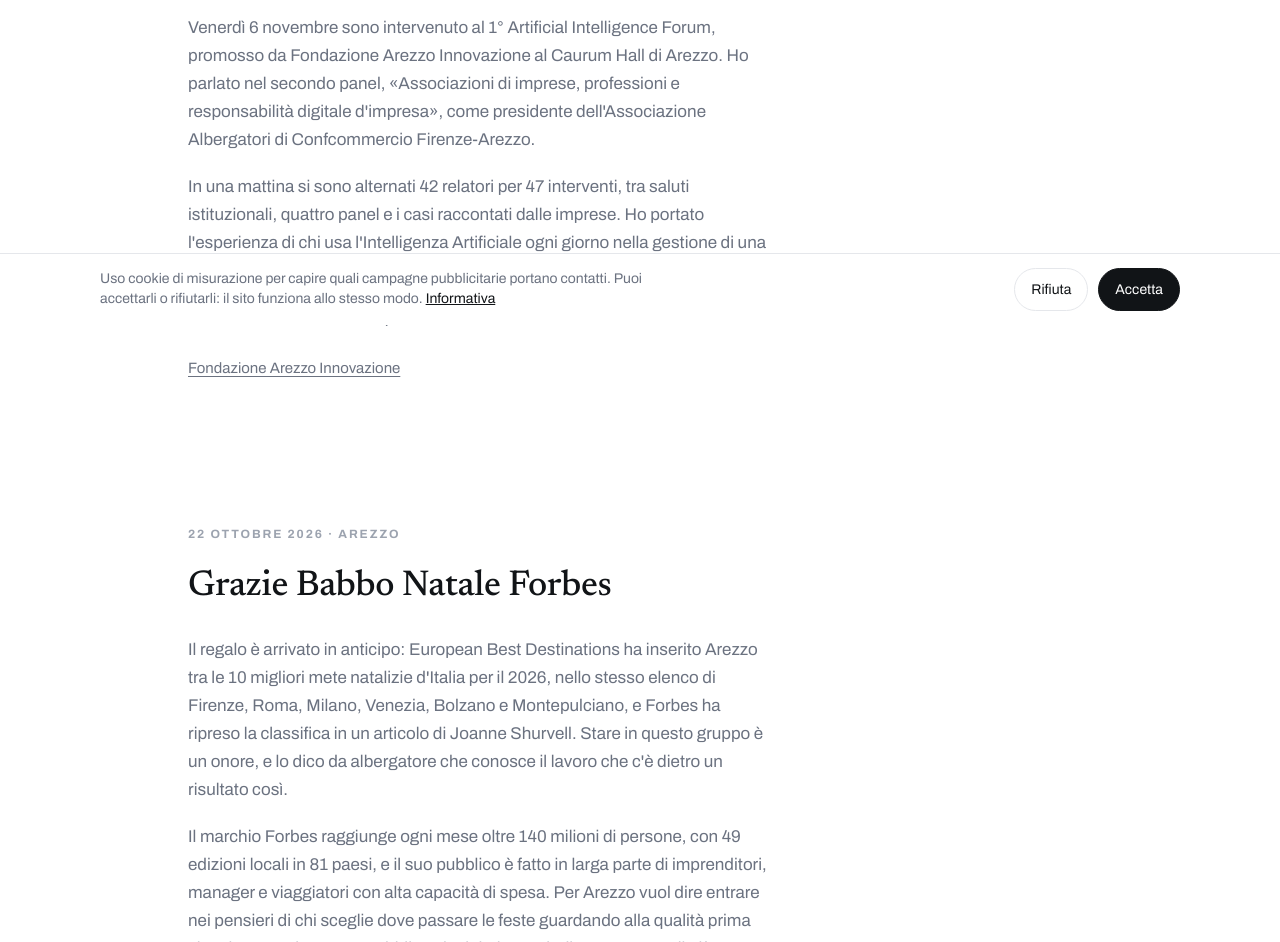
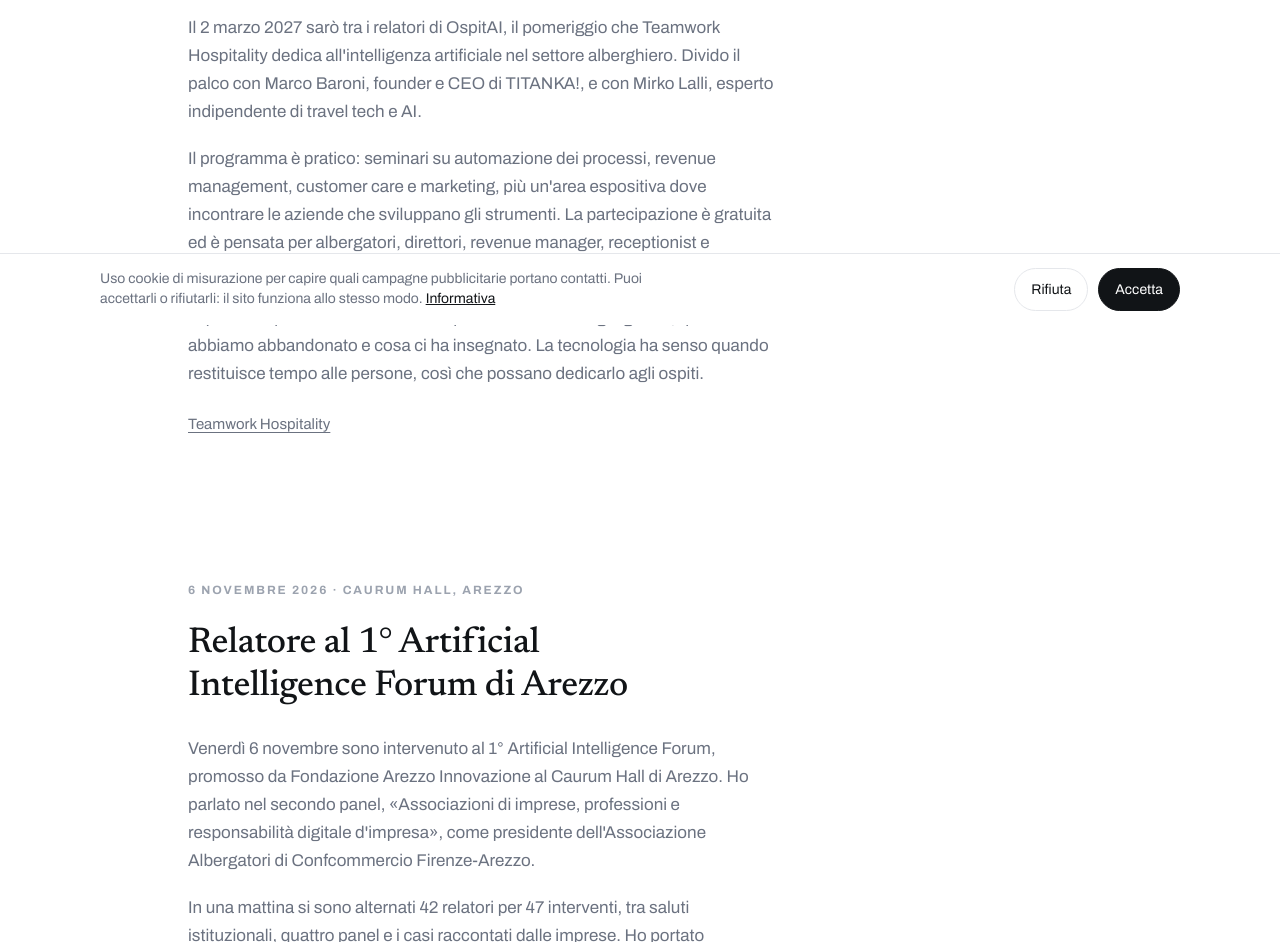
Before and after one commit to mimomichele/mipassalacqua, a plain HTML site: page notizie.html in a window 1280 px wide. Shown: the part 475-1417 px from the top of the page. Drawn offline with Linux system fonts and the light colour scheme.

Commit message:
Notizie: relatore a OspitAI (2 marzo 2027)
Co-Authored-By: Claude Opus 5.5 <noreply@anthropic.com>
Claude-Session: https://claude.ai/code/session_01CdW2nHtcohjnR65ocF6huS

```diff
--- a/notizie.html
+++ b/notizie.html
@@ -238,7 +238,22 @@ document.addEventListener('click',function(e){var a=e.target.closest&&e.target.c
   </div>
 </header>
 
-<section id="ai-forum-arezzo" style="padding-top:0">
+<section id="ospitai-2027" style="padding-top:0">
+  <div class="wrap">
+    <div class="kicker">2 marzo 2027 · dalle 14:00 alle 18:00</div>
+    <h2>Relatore a OspitAI, l'intelligenza artificiale al servizio dell'ospitalità</h2>
+    <div class="prose">
+      <p>Il 2 marzo 2027 sarò tra i relatori di OspitAI, il pomeriggio che Teamwork Hospitality dedica all'intelligenza artificiale nel settore alberghiero. Divido il palco con Marco Baroni, founder e CEO di TITANKA!, e con Mirko Lalli, esperto indipendente di travel tech e AI.</p>
+      <p>Il programma è pratico: seminari su automazione dei processi, revenue management, customer care e marketing, più un'area espositiva dove incontrare le aziende che sviluppano gli strumenti. La partecipazione è gratuita ed è pensata per albergatori, direttori, revenue manager, receptionist e responsabili marketing e prenotazioni.</p>
+      <p>Io porto l'esperienza di ASC Hotel: quello che usiamo ogni giorno, quello che abbiamo abbandonato e cosa ci ha insegnato. La tecnologia ha senso quando restituisce tempo alle persone, così che possano dedicarlo agli ospiti.</p>
+    </div>
+    <div class="artlinks">
+      <a class="ghost" href="https://www.teamworkhospitality.com" rel="noopener" target="_blank">Teamwork Hospitality</a>
+    </div>
+  </div>
+</section>
+
+<section id="ai-forum-arezzo">
   <div class="wrap">
     <div class="kicker">6 novembre 2026 · Caurum Hall, Arezzo</div>
     <h2>Relatore al 1° Artificial Intelligence Forum di Arezzo</h2>
--- a/sitemap.xml
+++ b/sitemap.xml
@@ -3,7 +3,7 @@
   <url><loc>https://mipassalacqua.it/</loc><lastmod>2026-10-13</lastmod><priority>1.0</priority></url>
   <url><loc>https://mipassalacqua.it/consulenza.html</loc><lastmod>2026-10-02</lastmod><priority>0.9</priority></url>
   <url><loc>https://mipassalacqua.it/hospitality-day-2026-agentic-ai.html</loc><lastmod>2026-10-13</lastmod><priority>0.6</priority></url>
-  <url><loc>https://mipassalacqua.it/notizie.html</loc><lastmod>2026-10-13</lastmod><priority>0.6</priority></url>
+  <url><loc>https://mipassalacqua.it/notizie.html</loc><lastmod>2026-11-28</lastmod><priority>0.6</priority></url>
   <url><loc>https://mipassalacqua.it/calendario-ai-vs-umano.html</loc><lastmod>2026-10-05</lastmod><priority>0.6</priority></url>
   <url><loc>https://mipassalacqua.it/arezzo-cultura-ricordo.html</loc><lastmod>2026-10-04</lastmod><priority>0.6</priority></url>
 </urlset>
```
Also changed, not shown: index.html (+5 -0 lines).
